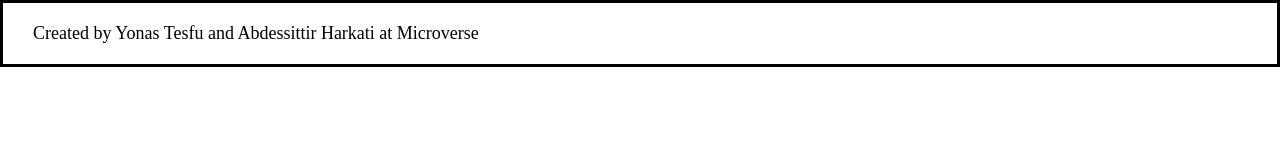
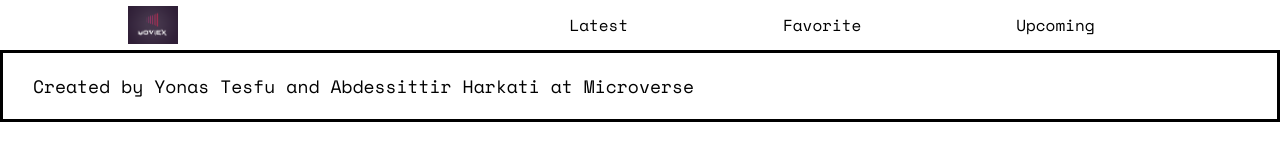
Before and after one commit to AHP15/JavaScript-capstone, a website built with webpack: page src/index.html in a window 1280 px wide. Built offline with nearby package versions, Linux system fonts and the light colour scheme.

Commit message:
Add header to the app

```diff
--- a/src/index.html
+++ b/src/index.html
@@ -1,14 +1,14 @@
 <!DOCTYPE html>
 <html lang="en">
-<head>
-    <meta charset="UTF-8">
-    <meta http-equiv="X-UA-Compatible" content="IE=edge">
-    <meta name="viewport" content="width=device-width, initial-scale=1.0">
+  <head>
+    <meta charset="UTF-8" />
+    <meta http-equiv="X-UA-Compatible" content="IE=edge" />
+    <meta name="viewport" content="width=device-width, initial-scale=1.0" />
     <title>Movies</title>
-</head>
-<body>
-    <nav class="navbar"></nav>
+  </head>
+  <body>
+    <header class="header"></header>
     <main id="main"></main>
     <footer class="footer">test</footer>
-</body>
+  </body>
 </html>
--- a/src/index.js
+++ b/src/index.js
@@ -1,6 +1,9 @@
 import './styles/global.css';
+import '../node_modules/@fortawesome/fontawesome-free/css/all.css';
+import '../node_modules/@fortawesome/fontawesome-free/js/all.js';
 
-import footer from './modules/footer';
+import footer from './modules/footer.js';
+import Header from './modules/header.js';
 // list of movies: `${process.env.MOVIES_URL}?api_key=${process.env.API_KEY}`
 
 // movie detail: `${process.env.MOVIES_URL}/${movieId}?api_key=${process.env.API_KEY}`
@@ -8,9 +11,27 @@ import footer from './modules/footer';
 // movie image: `${process.env.IMAGE_URL}/imageId.jpg`
 
 const render = () => {
+  const header = document.querySelector('.header');
+  header.innerHTML = Header();
   const footerEle = document.querySelector('.footer');
   footerEle.replaceChildren('');
   footerEle.insertAdjacentHTML('beforeend', footer());
 };
 
 render();
+
+const navMenuOpen = document.querySelector('.open');
+const navMenuClose = document.querySelector('.close');
+const list = document.querySelector('.list');
+
+navMenuOpen.addEventListener('click', () => {
+  list.classList.add('on');
+  navMenuOpen.style.display = 'none';
+  navMenuClose.style.display = 'block';
+});
+
+navMenuClose.addEventListener('click', () => {
+  list.classList.remove('on');
+  navMenuOpen.style.display = 'block';
+  navMenuClose.style.display = 'none';
+});
--- /dev/null
+++ b/src/modules/header.js
@@ -0,0 +1,12 @@
+const Header = () => `<div id="logo"></div>
+ <span class = "nav-menu open"><svg class="svg-inline--fa fa-bars fa-3x" aria-hidden="true" focusable="false" data-prefix="fas" data-icon="bars" role="img" xmlns="http://www.w3.org/2000/svg" viewBox="0 0 448 512" data-fa-i2svg=""><path fill="currentColor" d="M0 96C0 78.3 14.3 64 32 64H416c17.7 0 32 14.3 32 32s-14.3 32-32 32H32C14.3 128 0 113.7 0 96zM0 256c0-17.7 14.3-32 32-32H416c17.7 0 32 14.3 32 32s-14.3 32-32 32H32c-17.7 0-32-14.3-32-32zM448 416c0 17.7-14.3 32-32 32H32c-17.7 0-32-14.3-32-32s14.3-32 32-32H416c17.7 0 32 14.3 32 32z"></path></svg></span>
+ <span class = "nav-menu close"><svg class="svg-inline--fa fa-xmark fa-3x" aria-hidden="true" focusable="false" data-prefix="fas" data-icon="xmark" role="img" xmlns="http://www.w3.org/2000/svg" viewBox="0 0 320 512" data-fa-i2svg=""><path fill="currentColor" d="M310.6 150.6c12.5-12.5 12.5-32.8 0-45.3s-32.8-12.5-45.3 0L160 210.7 54.6 105.4c-12.5-12.5-32.8-12.5-45.3 0s-12.5 32.8 0 45.3L114.7 256 9.4 361.4c-12.5 12.5-12.5 32.8 0 45.3s32.8 12.5 45.3 0L160 301.3 265.4 406.6c12.5 12.5 32.8 12.5 45.3 0s12.5-32.8 0-45.3L205.3 256 310.6 150.6z"></path></svg></span>
+ <nav class="navbar">
+    <ul class = "list">
+      <li><a href="">Latest</a></li>
+      <li><a href="">Favorite</a></li>
+      <li><a href="">Upcoming</a></li>
+    </ul>
+  </nav>`;
+
+export default Header;
--- a/src/styles/global.css
+++ b/src/styles/global.css
@@ -1,7 +1,72 @@
+@import url('https://fonts.googleapis.com/css2?family=Montserrat:wght@900&family=Space+Mono&display=swap');
+
 * {
   margin: 0;
   padding: 0;
   box-sizing: border-box;
+  font-family: 'Space Mono', monospace;
+}
+
+.header {
+  width: 80%;
+  height: 50px;
+  margin: 0 auto;
+  display: flex;
+  align-items: center;
+  justify-content: space-between;
+}
+
+#logo {
+  background-image: url(../Assets/logo.png);
+  background-size: contain;
+  background-position: center;
+  background-repeat: no-repeat;
+  width: 50px;
+  height: 50px;
+  display: none;
+}
+
+.open {
+  cursor: pointer;
+  z-index: 5;
+}
+
+.close {
+  display: none;
+  z-index: 5;
+  cursor: pointer;
+}
+
+.navbar ul {
+  padding: 30%;
+  position: absolute;
+  display: none;
+  top: 0;
+  right: 0;
+  width: 100%;
+  height: 150px;
+  gap: 40px;
+  align-items: center;
+  flex-direction: column;
+  justify-content: space-around;
+  background-color: white;
+}
+
+.on {
+  display: flex !important;
+}
+
+.navbar li {
+  list-style: none;
+}
+
+.navbar a {
+  text-decoration: none;
+  color: black;
+}
+
+.navbar a:hover {
+  color: orange;
 }
 
 .footer {
@@ -9,3 +74,26 @@
   padding: 20px 30px;
   border: 3px solid black;
 }
+
+@media screen and (min-width: 576px) {
+  .open {
+    display: none !important;
+  }
+
+  .close {
+    display: none !important;
+  }
+
+  #logo {
+    display: block;
+  }
+
+  .navbar ul {
+    padding: 0;
+    width: 50vw;
+    display: flex;
+    position: static;
+    height: 50px;
+    flex-direction: row;
+  }
+}
```
Also changed, not shown: package.json (+12 -1 lines), dist/95e069d34c9efd1e9ab9.png (added), dist/index.html, dist/main.bundle.js, dist/main.bundle.js.LICENSE.txt (added), src/Assets/logo.png (added), webpack.config.js (line endings or trailing spaces), 2 other files.
